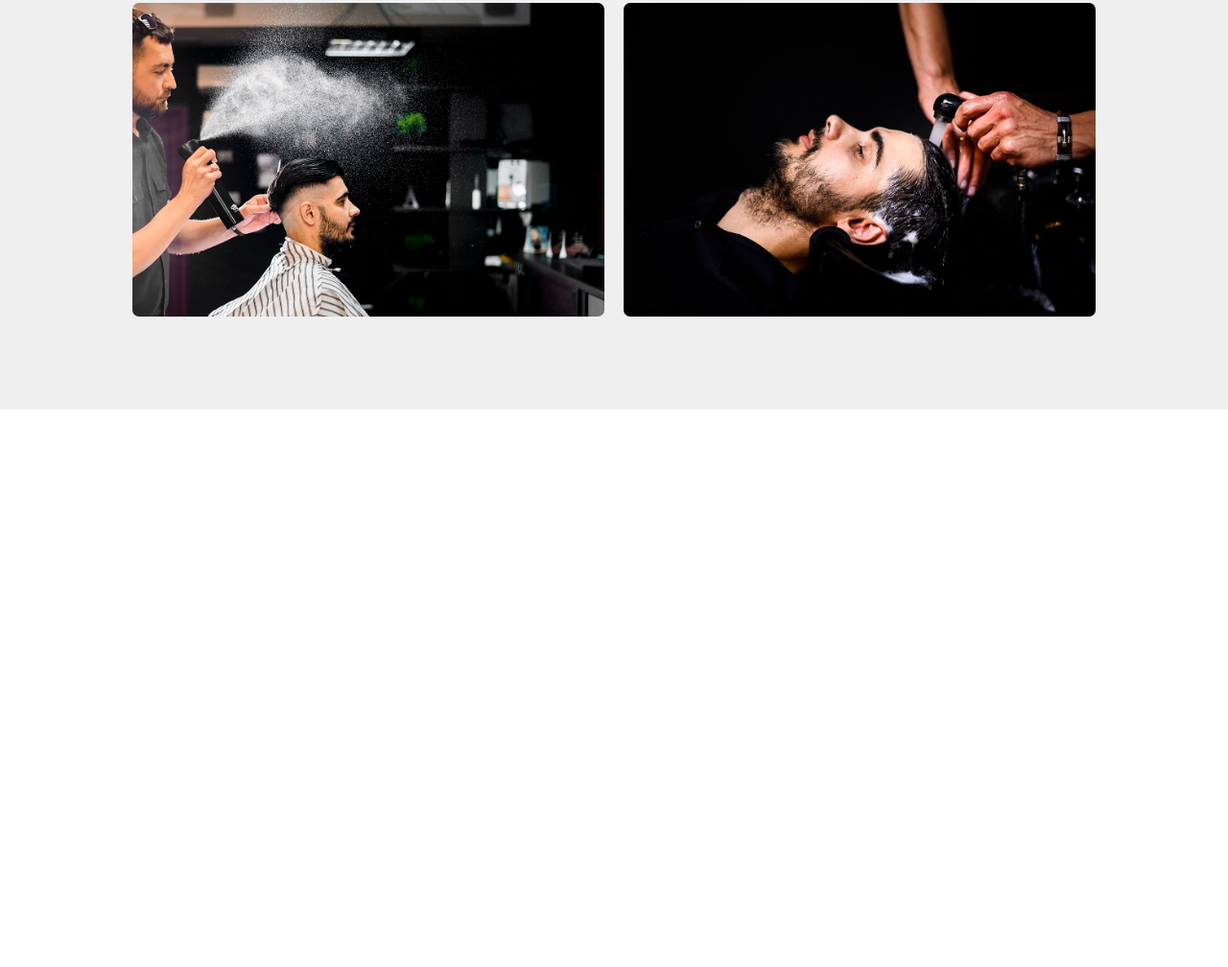
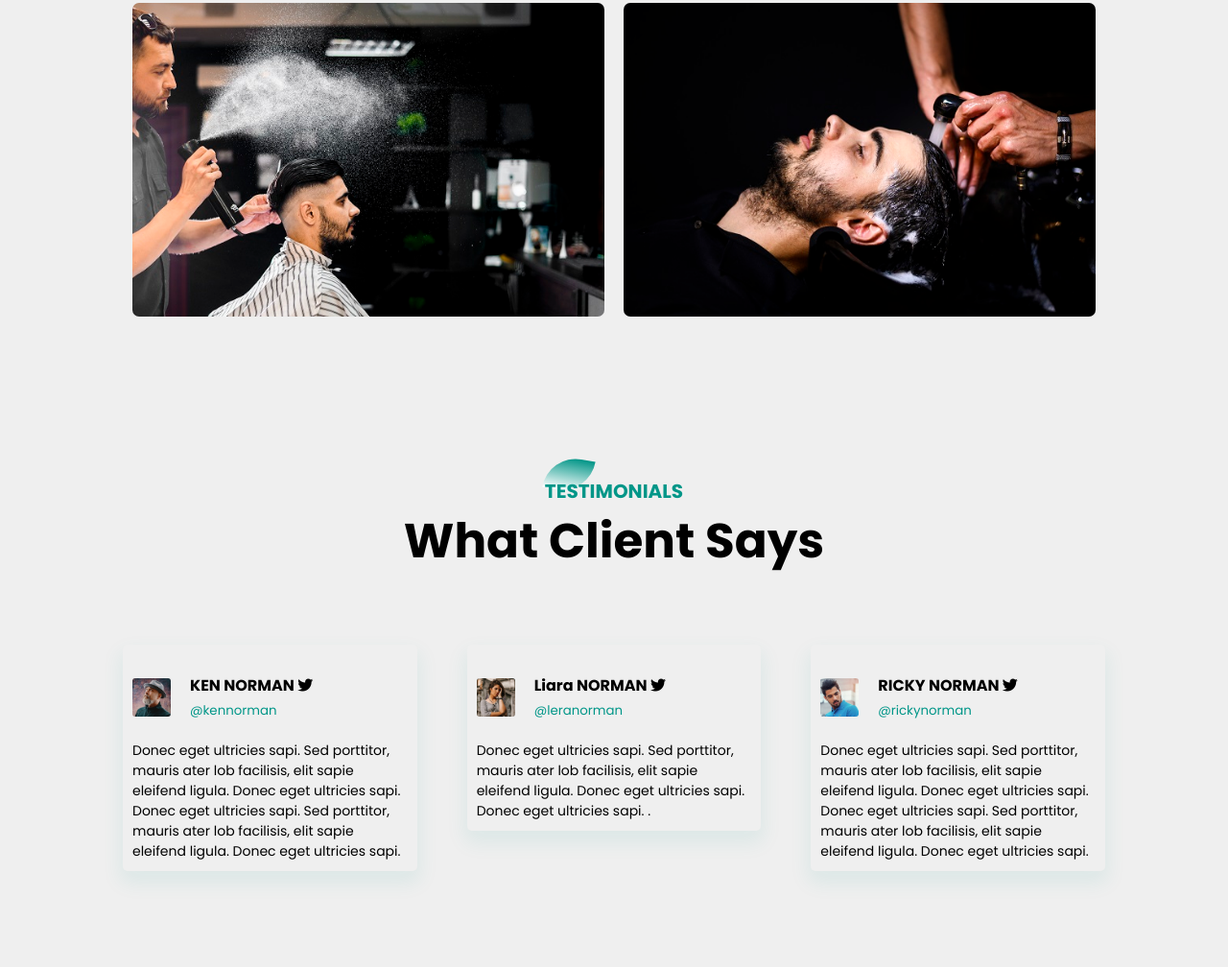
Before and after one commit to Pankajakshan-Vineeth/CSS-responsive-website, a plain HTML site: page index.html in a window 1280 px wide. Shown: the part 2200-3208 px from the top of the page at 96% size. Before the commit the page ends 2627 px from the top, so only its background shows below. Drawn offline with Linux system fonts and the light colour scheme.

Commit message:
testimonials completed

```diff
--- a/index.html
+++ b/index.html
@@ -155,6 +155,61 @@
       </div>
     </section>
 
+    <!-- Testimonials -->
+
+    <section id="testimonials">
+      <div class="title-text">
+        <p>TESTIMONIALS</p>
+        <h1>What Client Says</h1>
+      </div>
+      <div class="testimonial-row">
+        <div class="testimonial-col">
+          <div class="user">
+            <img src="/Assets/img-1.jpg" />
+            <div class="user-info">
+              <h4>KEN NORMAN <i class="fa-brands fa-twitter"></i></h4>
+              <small>@kennorman</small>
+            </div>
+          </div>
+          <p>
+            Donec eget ultricies sapi. Sed porttitor, mauris ater lob facilisis,
+            elit sapie eleifend ligula. Donec eget ultricies sapi. Donec eget
+            ultricies sapi. Sed porttitor, mauris ater lob facilisis, elit sapie
+            eleifend ligula. Donec eget ultricies sapi.
+          </p>
+        </div>
+        <div class="testimonial-col">
+          <div class="user">
+            <img src="/Assets/img-2.jpg" />
+            <div class="user-info">
+              <h4>Liara NORMAN <i class="fa-brands fa-twitter"></i></h4>
+              <small>@leranorman</small>
+            </div>
+          </div>
+          <p>
+            Donec eget ultricies sapi. Sed porttitor, mauris ater lob facilisis,
+            elit sapie eleifend ligula. Donec eget ultricies sapi. Donec eget
+            ultricies sapi. .
+          </p>
+        </div>
+        <div class="testimonial-col">
+          <div class="user">
+            <img src="/Assets/img-3.jpg" />
+            <div class="user-info">
+              <h4>RICKY NORMAN <i class="fa-brands fa-twitter"></i></h4>
+              <small>@rickynorman</small>
+            </div>
+          </div>
+          <p>
+            Donec eget ultricies sapi. Sed porttitor, mauris ater lob facilisis,
+            elit sapie eleifend ligula. Donec eget ultricies sapi. Donec eget
+            ultricies sapi. Sed porttitor, mauris ater lob facilisis, elit sapie
+            eleifend ligula. Donec eget ultricies sapi.
+          </p>
+        </div>
+      </div>
+    </section>
+
     <!-- javascript -->
     <script>
       const menuButton = document.getElementById("menuBtn");
--- a/stye.css
+++ b/stye.css
@@ -308,3 +308,63 @@ hr {
   bottom: 35% !important;
 }
 }
+
+/* Testimonials */
+
+#testimonials{
+   width: 100%;
+  padding: 70px 0;
+    background: #efefef;
+}
+.testimonial-row {
+    width: 80%;
+    margin: auto;
+    display: flex;
+    justify-content: space-between;
+    align-items: flex-start;
+    flex-wrap: wrap;
+}
+
+.testimonial-col {
+    flex-basis: 28%;
+    padding: 10px;
+    margin-bottom: 30px;
+    border-radius: 5px;
+    box-shadow: 0 10px 20px 3px #00968814;
+    cursor: pointer;
+    transition: transform .5s;
+}
+
+.testimonial-col p{
+  font-size: 14px;
+}
+
+.user {
+    display: flex;
+    align-items: center;
+    margin: 20px 0;
+}
+
+.user img {
+    width: 40px;
+    margin-right: 20px;
+    border-radius: 3px;
+}
+.user-info .fa {
+    margin-left: 10px;
+    color: #27c0ff;
+    font-size: 20px;
+}
+
+.user-info small {
+    color: #009688;
+}
+.testimonial-col:hover{
+  transform: translateY(-7px);
+}
+
+@media screen and (max-width: 770px) {
+    .testimonial-col {
+        flex-basis: 100%;
+    }
+}
```
